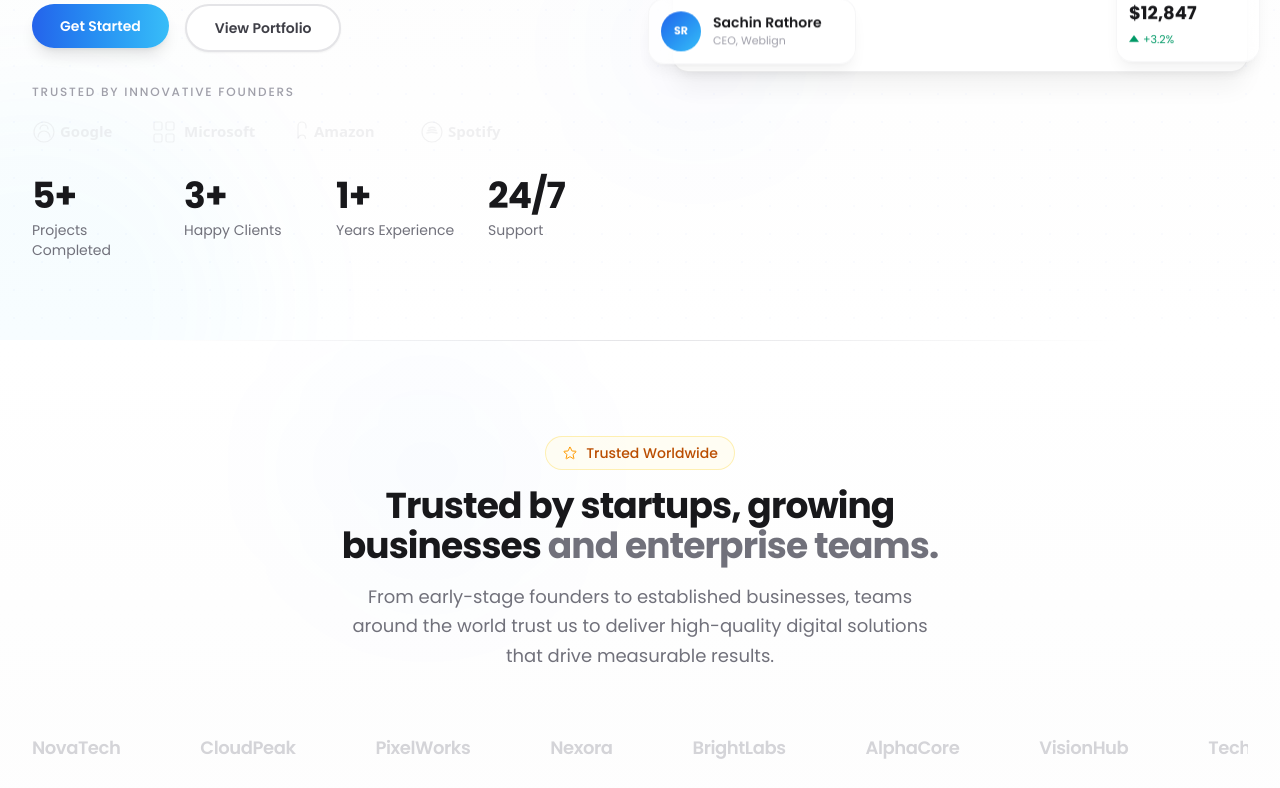
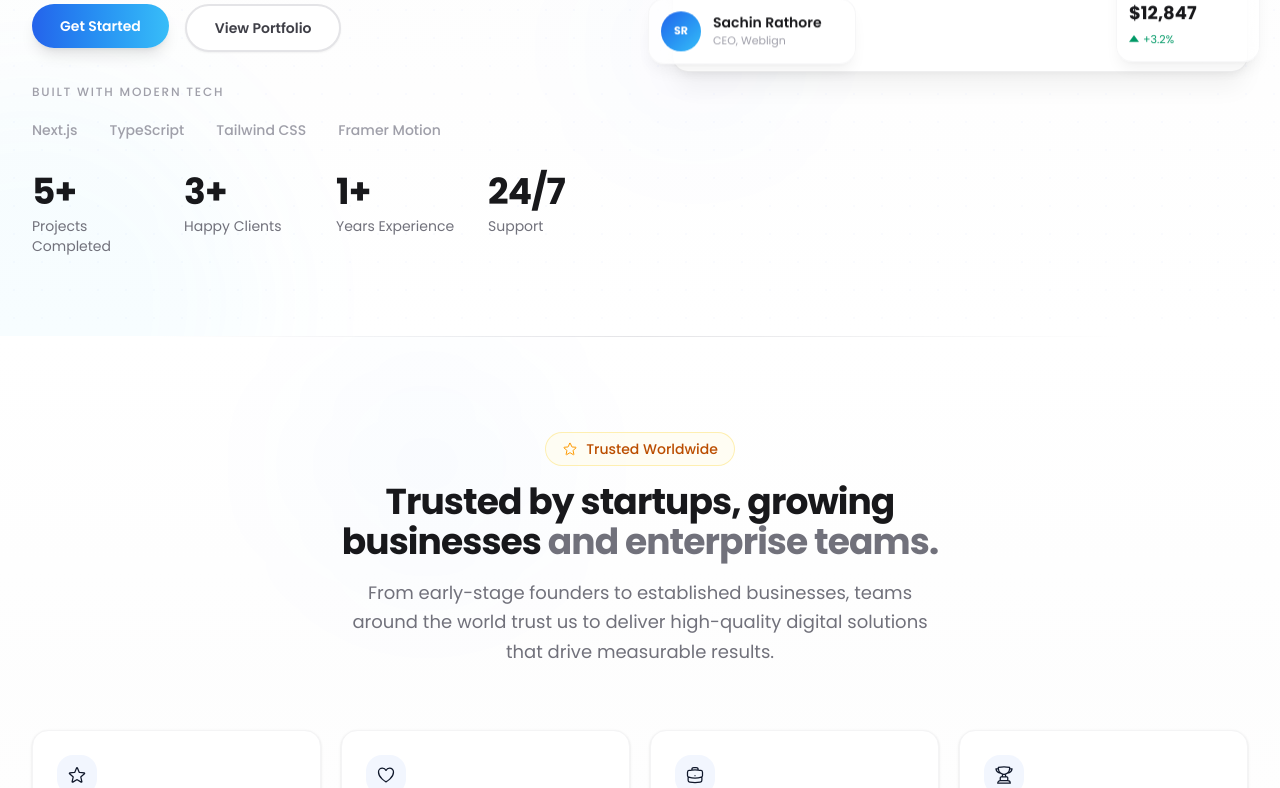
Before and after one commit to Gaurav-rathore77/weblign, a Next.js app: page / in a window 1280 px wide. Shown: the part 712-1500 px from the top of the page. Built offline with nearby package versions, Linux system fonts and the light colour scheme.

Commit message:
fix-new-thing

```diff
--- a/src/components/about-page/AboutHero.tsx
+++ b/src/components/about-page/AboutHero.tsx
@@ -65,10 +65,10 @@ const AboutHero = () => {
             variants={heroItem}
             className="mt-5 text-base leading-relaxed text-zinc-500 sm:text-lg dark:text-zinc-400"
           >
-            Founded in 2020, Weblign has grown from a two-person team into a
-            full-service digital agency trusted by startups and enterprises
-            alike. We combine technical rigor with design thinking to ship
-            products that users love and businesses rely on.
+            Weblign is a digital agency built on the belief that great
+            products come from great collaboration. We combine technical rigor
+            with design thinking to ship products that users love and
+            businesses rely on.
           </motion.p>
 
           <motion.div variants={heroItem} className="mt-8 flex flex-wrap items-center justify-center gap-3">
@@ -76,10 +76,10 @@ const AboutHero = () => {
               <HiOutlineMapPin className="h-4 w-4" aria-hidden="true" /> San Francisco, CA
             </span>
             <span className="inline-flex items-center gap-1.5 rounded-full bg-zinc-100 px-4 py-1.5 text-sm text-zinc-600 dark:bg-zinc-800 dark:text-zinc-400">
-              <HiOutlineCalendarDays className="h-4 w-4" aria-hidden="true" /> Founded 2020
+              <HiOutlineCalendarDays className="h-4 w-4" aria-hidden="true" /> Founded 2026
             </span>
             <span className="inline-flex items-center gap-1.5 rounded-full bg-zinc-100 px-4 py-1.5 text-sm text-zinc-600 dark:bg-zinc-800 dark:text-zinc-400">
-              <HiOutlineUserGroup className="h-4 w-4" aria-hidden="true" /> 15+ Team Members
+              <HiOutlineUserGroup className="h-4 w-4" aria-hidden="true" /> Small Team, Big Impact
             </span>
           </motion.div>
         </motion.div>
--- a/src/components/hero/TrustBadges.tsx
+++ b/src/components/hero/TrustBadges.tsx
@@ -1,64 +1,14 @@
-const logos = [
-  {
-    name: 'Google',
-    svg: (
-      <svg viewBox="0 0 80 24" className="h-6 w-auto" fill="none" aria-hidden="true">
-        <circle cx="12" cy="12" r="10" stroke="currentColor" strokeWidth="1.2" opacity="0.3" />
-        <path d="M8 9a4 4 0 118 0M6 17c0-3.3 2.7-6 6-6s6 2.7 6 6" stroke="currentColor" strokeWidth="1.2" opacity="0.3" strokeLinecap="round" />
-        <text x="28" y="17" fontFamily="system-ui" fontSize="15" fontWeight="550" fill="currentColor" opacity="0.35">Google</text>
-      </svg>
-    ),
-  },
-  {
-    name: 'Microsoft',
-    svg: (
-      <svg viewBox="0 0 104 24" className="h-6 w-auto" fill="none" aria-hidden="true">
-        <rect x="2" y="2" width="8" height="8" rx="1.5" stroke="currentColor" strokeWidth="1.2" opacity="0.3" />
-        <rect x="14" y="2" width="8" height="8" rx="1.5" stroke="currentColor" strokeWidth="1.2" opacity="0.3" />
-        <rect x="2" y="14" width="8" height="8" rx="1.5" stroke="currentColor" strokeWidth="1.2" opacity="0.3" />
-        <rect x="14" y="14" width="8" height="8" rx="1.5" stroke="currentColor" strokeWidth="1.2" opacity="0.3" />
-        <text x="32" y="17" fontFamily="system-ui" fontSize="15" fontWeight="550" fill="currentColor" opacity="0.35">Microsoft</text>
-      </svg>
-    ),
-  },
-  {
-    name: 'Amazon',
-    svg: (
-      <svg viewBox="0 0 84 24" className="h-6 w-auto" fill="none" aria-hidden="true">
-        <path d="M2 18c.7-1.5 2-3 4-3s3.5 1.5 3.5 3.5" stroke="currentColor" strokeWidth="1.2" opacity="0.3" strokeLinecap="round" />
-        <path d="M2 18V6a4 4 0 014-4h0a4 4 0 014 4v2" stroke="currentColor" strokeWidth="1.2" opacity="0.3" strokeLinecap="round" />
-        <text x="18" y="17" fontFamily="system-ui" fontSize="15" fontWeight="550" fill="currentColor" opacity="0.35">Amazon</text>
-      </svg>
-    ),
-  },
-  {
-    name: 'Spotify',
-    svg: (
-      <svg viewBox="0 0 84 24" className="h-6 w-auto" fill="none" aria-hidden="true">
-        <circle cx="12" cy="12" r="10" stroke="currentColor" strokeWidth="1.2" opacity="0.3" />
-        <path d="M7 13s4-1.5 10 0M8 10.5s4-1.5 8 0M9 8s4-1.5 6 0" stroke="currentColor" strokeWidth="1.5" opacity="0.25" strokeLinecap="round" />
-        <text x="28" y="17" fontFamily="system-ui" fontSize="15" fontWeight="550" fill="currentColor" opacity="0.35">Spotify</text>
-      </svg>
-    ),
-  },
-];
-
 const TrustBadges = () => {
   return (
     <div>
       <p className="mb-5 text-xs font-medium uppercase tracking-[0.15em] text-zinc-400 dark:text-zinc-500">
-        Trusted by innovative founders
+        Built with modern tech
       </p>
-      <div className="flex flex-wrap items-center gap-8 sm:gap-10">
-        {logos.map(({ name, svg }) => (
-          <div
-            key={name}
-            className="text-zinc-300 transition-colors duration-300 hover:text-zinc-400 dark:text-zinc-600 dark:hover:text-zinc-500"
-          >
-            {svg}
-            <span className="sr-only">{name}</span>
-          </div>
-        ))}
+      <div className="flex flex-wrap items-center gap-x-8 gap-y-3 text-sm font-medium text-zinc-400 dark:text-zinc-500">
+        <span>Next.js</span>
+        <span>TypeScript</span>
+        <span>Tailwind CSS</span>
+        <span>Framer Motion</span>
       </div>
     </div>
   );
--- a/src/components/trusted/LogoGrid.tsx
+++ /dev/null
@@ -1,60 +0,0 @@
-'use client';
-
-import { motion } from 'framer-motion';
-import Marquee from './Marquee';
-
-const companies = [
-  'NovaTech',
-  'CloudPeak',
-  'PixelWorks',
-  'Nexora',
-  'BrightLabs',
-  'AlphaCore',
-  'VisionHub',
-  'TechNova',
-  'StarForge',
-  'MindCraft',
-];
-
-const LogoItem = ({ name }: { name: string }) => (
-  <span className="select-none whitespace-nowrap text-lg font-semibold tracking-tight text-zinc-300 transition-colors duration-300 hover:text-zinc-500 dark:text-zinc-600 dark:hover:text-zinc-400">
-    {name}
-  </span>
-);
-
-const LogoGrid = () => {
-  return (
-    <>
-      {/* Mobile grid */}
-      <div className="grid grid-cols-2 gap-5 sm:grid-cols-3 md:hidden">
-        {companies.map((name, i) => (
-          <motion.div
-            key={name}
-            initial={{ opacity: 0, y: 16 }}
-            whileInView={{ opacity: 1, y: 0 }}
-            viewport={{ once: true }}
-            transition={{
-              delay: i * 0.04,
-              duration: 0.4,
-              ease: [0.22, 1, 0.36, 1] as const,
-            }}
-            className="flex items-center justify-center rounded-xl border border-zinc-100 bg-white/50 px-4 py-5 shadow-xs dark:border-zinc-800 dark:bg-zinc-100/50"
-          >
-            <LogoItem name={name} />
-          </motion.div>
-        ))}
-      </div>
-
-      {/* Desktop marquee */}
-      <div className="hidden md:block">
-        <Marquee speed={35}>
-          {companies.map((name) => (
-            <LogoItem key={name} name={name} />
-          ))}
-        </Marquee>
-      </div>
-    </>
-  );
-};
-
-export default LogoGrid;
--- a/src/components/trusted/Marquee.tsx
+++ /dev/null
@@ -1,23 +0,0 @@
-'use client';
-
-import { ReactNode } from 'react';
-
-interface MarqueeProps {
-  children: ReactNode;
-  speed?: number;
-  className?: string;
-}
-
-const Marquee = ({ children, speed = 30, className = '' }: MarqueeProps) => (
-  <div className={`group overflow-hidden ${className}`}>
-    <div
-      className="flex w-max animate-marquee gap-12 sm:gap-16 md:gap-20 hover:[animation-play-state:paused]"
-      style={{ animationDuration: `${speed}s` }}
-    >
-      {children}
-      {children}
-    </div>
-  </div>
-);
-
-export default Marquee;
--- a/src/components/trusted/TrustedSection.tsx
+++ b/src/components/trusted/TrustedSection.tsx
@@ -7,7 +7,6 @@ import {
   HiOutlineBriefcase,
   HiOutlineTrophy,
 } from 'react-icons/hi2';
-import LogoGrid from './LogoGrid';
 import TrustCard from './TrustCard';
 
 const cards = [
@@ -99,11 +98,6 @@ const TrustedSection = () => {
             </p>
           </motion.div>
 
-          {/* ── Logo Showcase ── */}
-          <motion.div variants={itemVariants} className="w-full">
-            <LogoGrid />
-          </motion.div>
-
           {/* ── Trust Metrics ── */}
           <motion.div variants={itemVariants} className="w-full">
             <div className="grid gap-5 sm:grid-cols-2 lg:grid-cols-4">
--- a/src/components/trusted/index.ts
+++ b/src/components/trusted/index.ts
@@ -1,4 +1,2 @@
 export { default as TrustedSection } from './TrustedSection';
-export { default as LogoGrid } from './LogoGrid';
-export { default as Marquee } from './Marquee';
 export { default as TrustCard } from './TrustCard';
--- a/src/components/why-choose/ComparisonTable.tsx
+++ /dev/null
@@ -1,71 +0,0 @@
-'use client';
-
-import { motion } from 'framer-motion';
-import { comparisonRows } from './whyChooseData';
-import { HiCheck, HiXMark } from 'react-icons/hi2';
-
-const Tick = () => (
-  <span className="flex h-5 w-5 items-center justify-center rounded-full bg-emerald-50">
-    <HiCheck className="h-4 w-4 text-emerald-500" aria-hidden="true" />
-  </span>
-);
-
-const Cross = () => (
-  <span className="flex h-5 w-5 items-center justify-center rounded-full">
-    <HiXMark className="h-4 w-4 text-red-500" aria-hidden="true" />
-  </span>
-);
-
-const ComparisonTable = () => {
-  return (
-    <motion.div
-      initial={{ opacity: 0, x: -24 }}
-      whileInView={{ opacity: 1, x: 0 }}
-      viewport={{ once: true, margin: '-80px' }}
-      transition={{ duration: 0.6, ease: [0.22, 1, 0.36, 1] as const }}
-      className="relative overflow-hidden rounded-2xl border border-zinc-100/80 bg-white/60 shadow-lg shadow-zinc-900/5 backdrop-blur-xl"
-    >
-      {/* Header glow */}
-      <div className="pointer-events-none absolute -right-16 -top-16 h-32 w-32 rounded-full bg-primary/[0.03] blur-3xl" aria-hidden="true" />
-
-      <div className="p-6 sm:p-8">
-        <h3 className="text-lg font-semibold text-zinc-900">Why We&rsquo;re Different</h3>
-        <p className="mt-1 text-sm text-zinc-400">
-          An honest look at how we compare to the competition.
-        </p>
-
-        {/* Table header */}
-        <div className="mt-6 grid grid-cols-3 gap-4 border-b border-zinc-100 pb-3 text-xs font-semibold uppercase tracking-widest">
-          <div className="text-zinc-400">Category</div>
-          <div className="text-center text-zinc-300">Others</div>
-          <div className="text-center text-primary">Our Company</div>
-        </div>
-
-        {/* Rows */}
-        <div className="mt-1 space-y-1">
-          {comparisonRows.map((row, i) => (
-            <motion.div
-              key={row.label}
-              initial={{ opacity: 0, y: 8 }}
-              whileInView={{ opacity: 1, y: 0 }}
-              viewport={{ once: true }}
-              transition={{ delay: i * 0.04, duration: 0.3, ease: [0.22, 1, 0.36, 1] as const }}
-              whileHover={{ x: 2 }}
-              className="grid grid-cols-3 items-center gap-4 rounded-lg px-2 py-2.5 text-sm transition-colors duration-200 hover:bg-zinc-50"
-            >
-              <div className="font-medium text-zinc-700">{row.label}</div>
-              <div className="flex justify-center">
-                {row.others ? <Tick /> : <Cross />}
-              </div>
-              <div className="flex justify-center">
-                {row.us ? <Tick /> : <Cross />}
-              </div>
-            </motion.div>
-          ))}
-        </div>
-      </div>
-    </motion.div>
-  );
-};
-
-export default ComparisonTable;
--- a/src/components/why-choose/WhyChooseSection.tsx
+++ b/src/components/why-choose/WhyChooseSection.tsx
@@ -1,7 +1,6 @@
 'use client';
 
 import { motion } from 'framer-motion';
-import ComparisonTable from './ComparisonTable';
 import WhyFeatureCard from './WhyFeatureCard';
 import WhyProcessTimeline from './WhyProcessTimeline';
 import AchievementCard from './AchievementCard';
@@ -77,16 +76,11 @@ const WhyChooseSection = () => {
             </motion.p>
           </motion.div>
 
-          {/* ── Two-Column: Comparison + Features ── */}
-          <div className="grid items-start gap-8 lg:grid-cols-5 lg:gap-12">
-            <div className="lg:col-span-2">
-              <ComparisonTable />
-            </div>
-            <div className="space-y-4 lg:col-span-3">
-              {features.map((feature, i) => (
-                <WhyFeatureCard key={feature.title} feature={feature} index={i} />
-              ))}
-            </div>
+          {/* ── Features Grid ── */}
+          <div className="space-y-4">
+            {features.map((feature, i) => (
+              <WhyFeatureCard key={feature.title} feature={feature} index={i} />
+            ))}
           </div>
 
           {/* ── Process Timeline ── */}
--- a/src/components/why-choose/index.ts
+++ b/src/components/why-choose/index.ts
@@ -1,5 +1,4 @@
 export { default as WhyChooseSection } from './WhyChooseSection';
-export { default as ComparisonTable } from './ComparisonTable';
 export { default as WhyFeatureCard } from './WhyFeatureCard';
 export { default as WhyProcessTimeline } from './WhyProcessTimeline';
 export { default as AchievementCard } from './AchievementCard';
--- a/src/components/why-choose/whyChooseData.ts
+++ b/src/components/why-choose/whyChooseData.ts
@@ -3,12 +3,6 @@ export interface Feature {
   title: string;
   description: string;
   badge: string;
-}
-
-export interface ComparisonRow {
-  label: string;
-  others: boolean;
-  us: boolean;
 }
 
 export interface ProcessStep {
@@ -69,16 +63,6 @@ export const features: Feature[] = [
   },
 ];
 
-export const comparisonRows: ComparisonRow[] = [
-  { label: 'Communication', others: false, us: true },
-  { label: 'Project Quality', others: false, us: true },
-  { label: 'Support', others: false, us: true },
-  { label: 'Delivery Speed', others: false, us: true },
-  { label: 'Scalability', others: false, us: true },
-  { label: 'Security', others: false, us: true },
-  { label: 'Transparency', others: false, us: true },
-];
-
 export const processSteps: ProcessStep[] = [
   {
     number: '01',
@@ -125,10 +109,10 @@ export const processSteps: ProcessStep[] = [
 ];
 
 export const achievements: Achievement[] = [
-  { value: '500', suffix: '+', label: 'Projects Delivered' },
-  { value: '99', suffix: '%', label: 'Success Rate' },
-  { value: '250', suffix: '+', label: 'Happy Clients' },
-  { value: '10', suffix: '+', label: 'Years Experience' },
+  { value: '5', suffix: '+', label: 'Projects Delivered' },
+  { value: '100', suffix: '%', label: 'Success Rate' },
+  { value: '3', suffix: '+', label: 'Happy Clients' },
+  { value: '1', suffix: '+', label: 'Years Experience' },
 ];
 
 export const benefitsList = [
```
